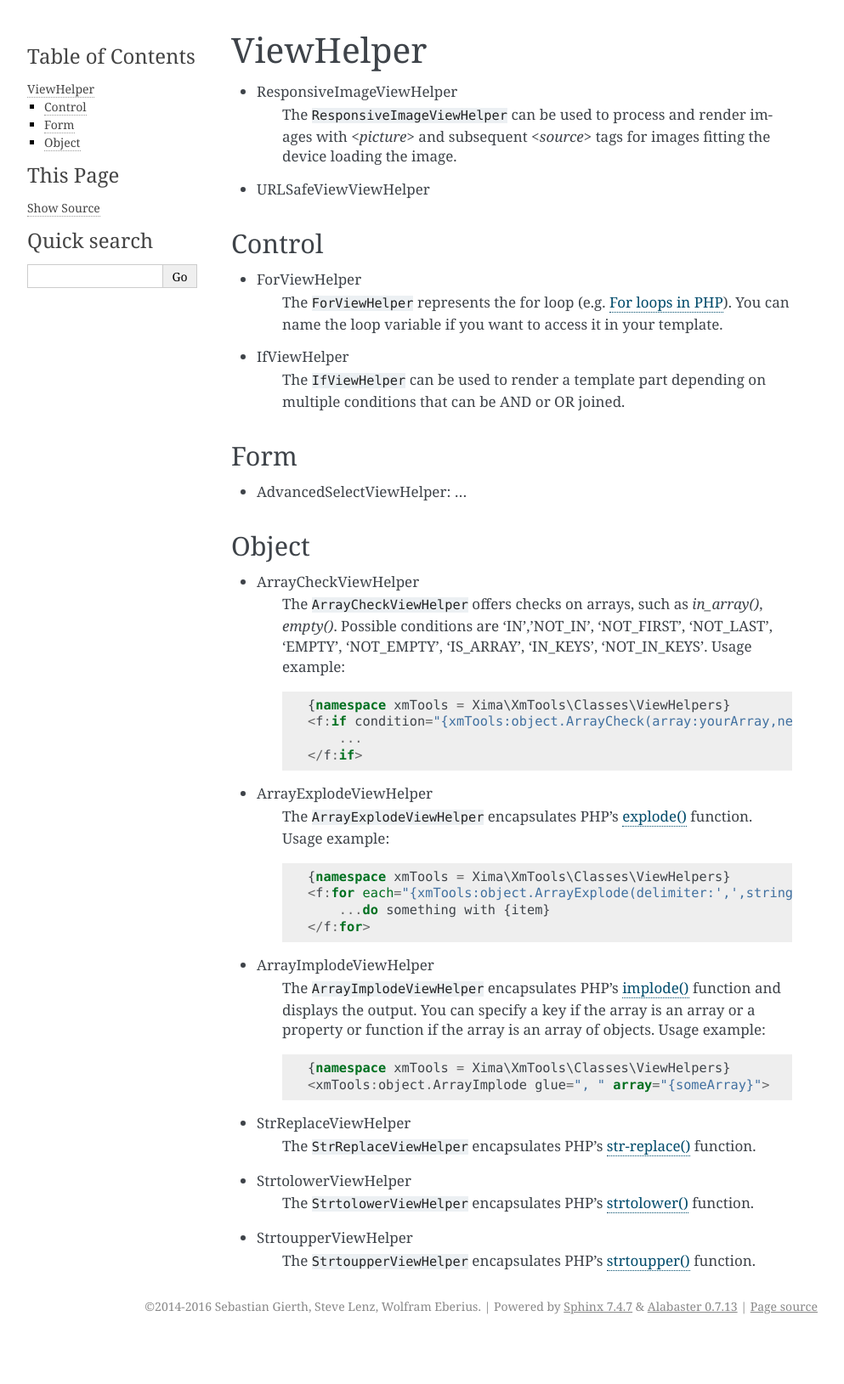
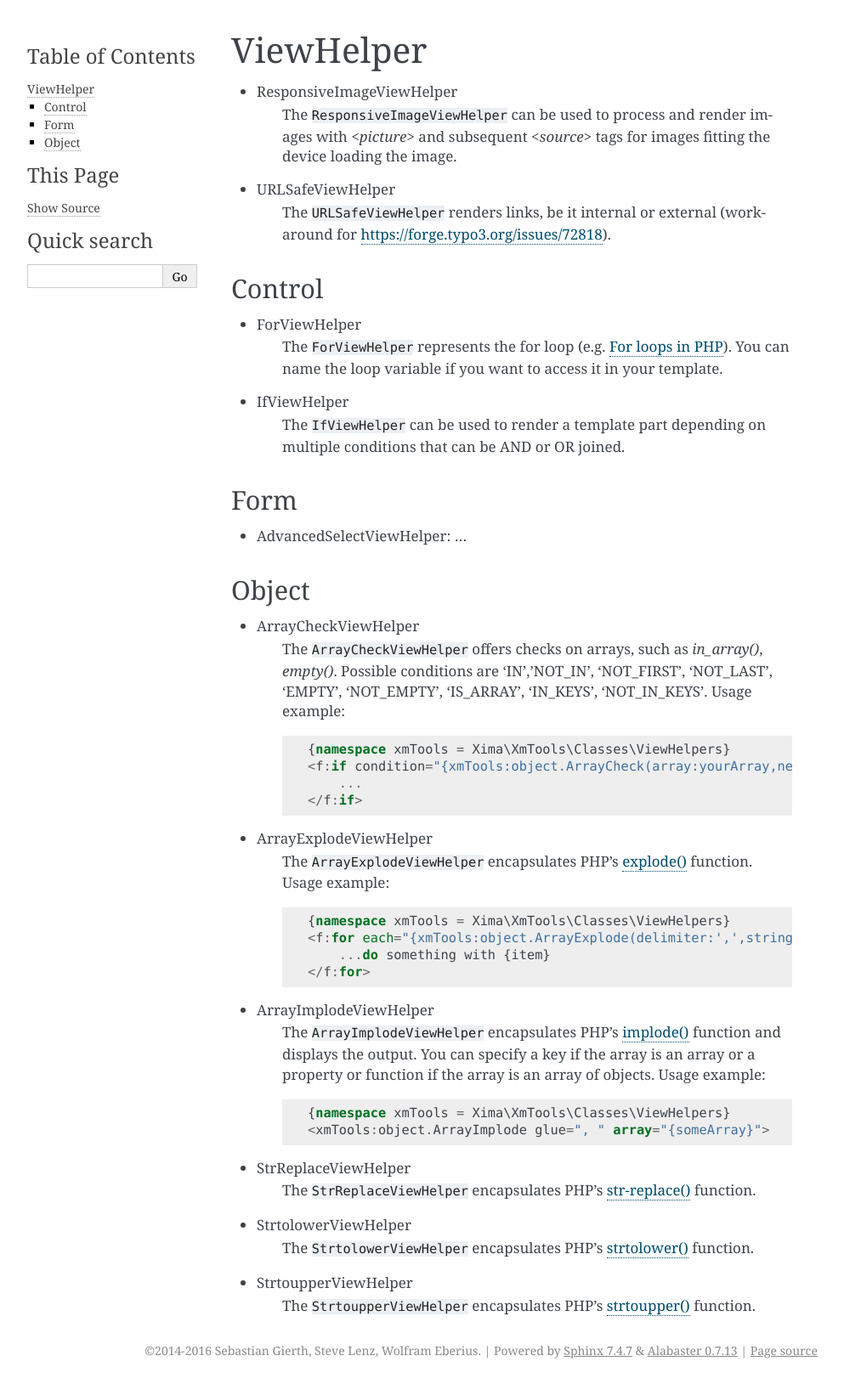
Before and after one commit to xima-media/xm_tools, a Sphinx documentation site: the page built from docs/source/viewhelper.rst, in a window 1280 px wide. Shown: the whole page at 85% size, without its empty margins (148-1141 px from the left). Built offline with Sphinx 7.4.7, drawn with Linux system fonts in a browser that asks for light colours; pages that are not in the unit, such as notebooks, are missing from menus; cross-references to code outside the pages are shown as plain code; before the commit the page ends 1577 px from its top, so only the background shows below that.

Commit message:
Updated documentation for URLSafeViewHelper

```diff
--- a/docs/source/viewhelper.rst
+++ b/docs/source/viewhelper.rst
@@ -3,7 +3,8 @@ ViewHelper
 
 - ResponsiveImageViewHelper
     The :php:class:`ResponsiveImageViewHelper` can be used to process and render images with *<picture>* and subsequent *<source>* tags for images fitting the device loading the image.
-- URLSafeViewViewHelper
+- URLSafeViewHelper
+    The :php:class:`URLSafeViewHelper` renders links, be it internal or external (workaround for https://forge.typo3.org/issues/72818).
 
 Control
 """""""
```
